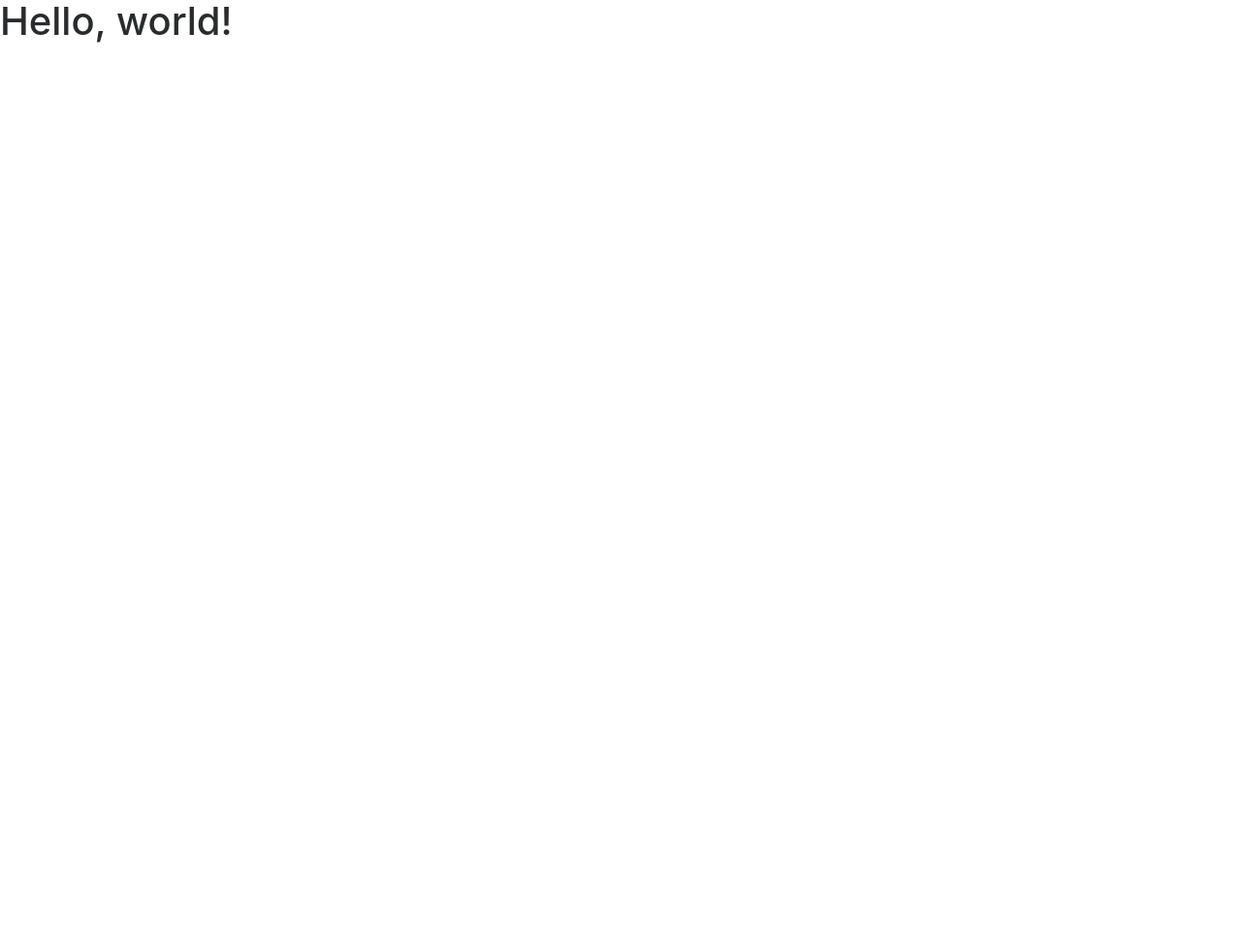
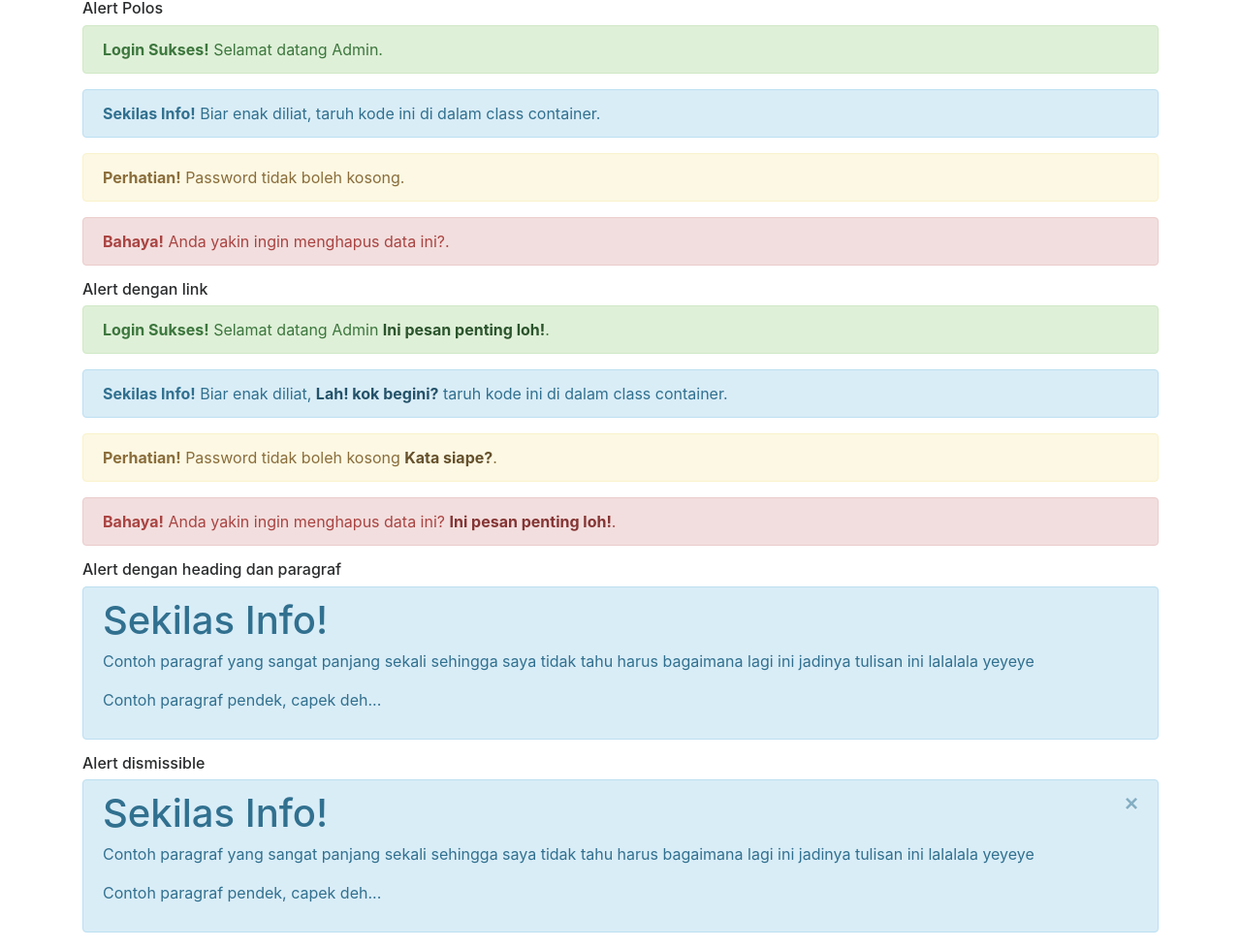
Before and after one commit to hisanusi/belajar-bootstrap-4, a plain HTML site: page index.html in a window 1280 px wide. Shown: the whole page at 97% size. Before the commit the page ends 800 px from the top, so only its background shows below. Drawn offline with Linux system fonts and the light colour scheme.

Commit message:
article alert
source file article Bootstrap component - Alert

```diff
--- a/index.html
+++ b/index.html
@@ -9,8 +9,54 @@
    <link rel="stylesheet" href="css/bootstrap.min.css">
   </head>
   <body>
+    <div class="container">
+      <h6>Alert Polos</h6>
+      <div class="alert alert-success" role="alert">
+        <strong>Login Sukses!</strong> Selamat datang Admin.
+      </div>
+      <div class="alert alert-info" role="alert">
+        <strong>Sekilas Info!</strong> Biar enak diliat, taruh kode ini di dalam class container.
+      </div>
+      <div class="alert alert-warning" role="alert">
+        <strong>Perhatian!</strong> Password tidak boleh kosong.
+      </div>
+      <div class="alert alert-danger" role="alert">
+        <strong>Bahaya!</strong> Anda yakin ingin menghapus data ini?.
+      </div>
 
-   <h1>Hello, world!</h1>
+      <h6>Alert dengan link</h6>
+      <div class="alert alert-success" role="alert">
+        <strong>Login Sukses!</strong> Selamat datang Admin <a href="#" class="alert-link">Ini pesan penting loh!</a>.
+      </div>
+      <div class="alert alert-info" role="alert">
+        <strong>Sekilas Info!</strong> Biar enak diliat, <a href="#" class="alert-link">Lah! kok begini?</a> taruh kode ini di dalam class container.
+      </div>
+      <div class="alert alert-warning" role="alert">
+        <strong>Perhatian!</strong> Password tidak boleh kosong <a href="#" class="alert-link">Kata siape?</a>.
+      </div>
+      <div class="alert alert-danger" role="alert">
+        <strong>Bahaya!</strong> Anda yakin ingin menghapus data ini? <a href="#" class="alert-link">Ini pesan penting loh!</a>.
+      </div>
+
+      <h6>Alert dengan heading dan paragraf</h6>
+      <div class="alert alert-info" role="alert">
+        <h1>Sekilas Info!</h1>
+        <p>Contoh paragraf yang sangat panjang sekali sehingga saya tidak tahu harus bagaimana lagi ini jadinya tulisan ini lalalala yeyeye</p>
+        <p>Contoh paragraf pendek, capek deh...</p>
+      </div>
+
+      <h6>Alert dismissible</h6>
+      <div class="alert alert-info alert-dismissible fade show" role="alert">
+        <button type="button" class="close" data-dismiss="alert" aria-label="Close">
+          <span aria-hidden="true">&times;</span>
+        </button>
+        <h1>Sekilas Info!</h1>
+        <p>Contoh paragraf yang sangat panjang sekali sehingga saya tidak tahu harus bagaimana lagi ini jadinya tulisan ini lalalala yeyeye</p>
+        <p>Contoh paragraf pendek, capek deh...</p>
+      </div>
+    </div>
+
+
 
    <!-- jQuery first, then Tether, then Bootstrap JS. -->
    <script src="js/jquery.min.js"></script>
```
